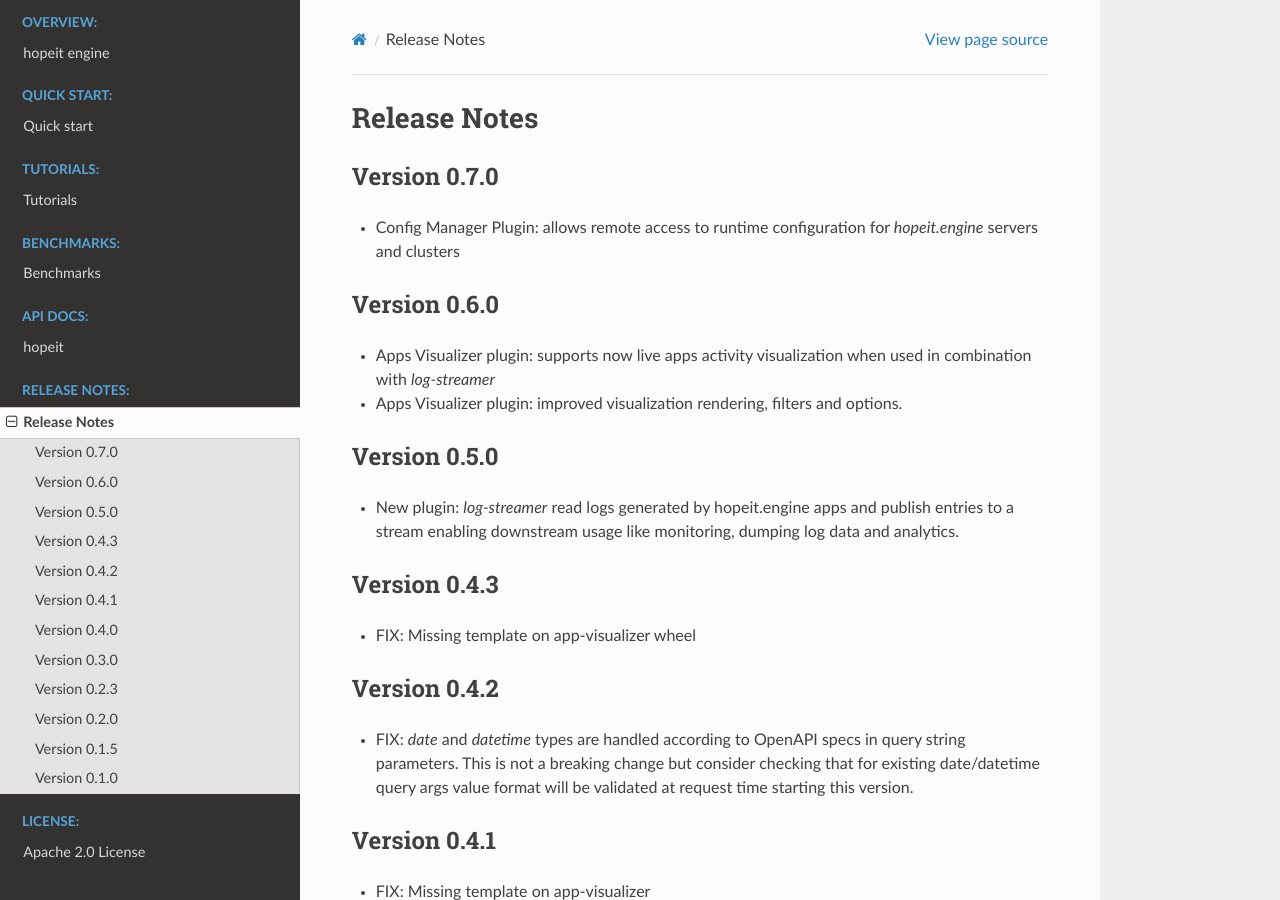
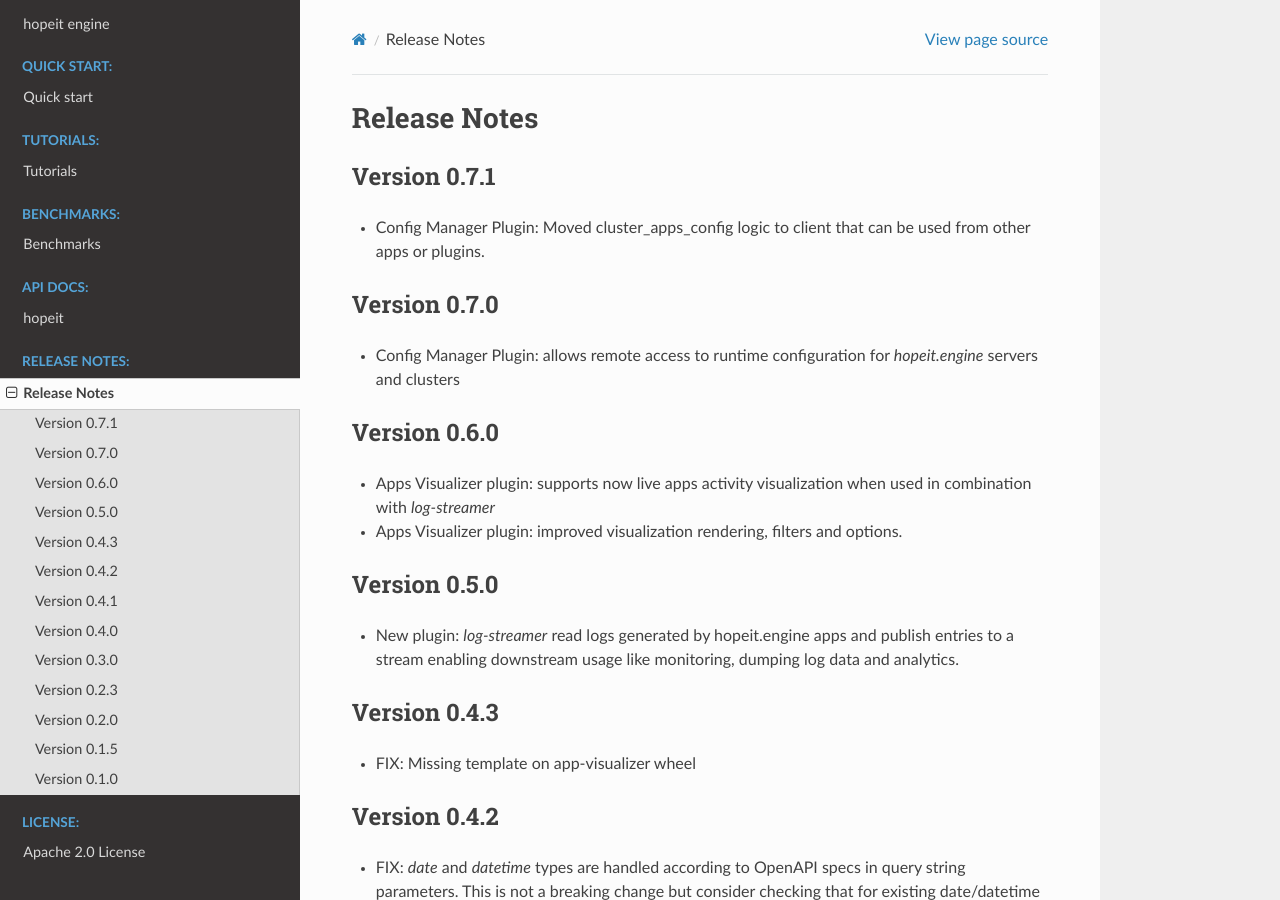
Before and after one commit to hopeit-git/hopeit.engine, a Sphinx documentation site: the page built from docs/source/release-notes.rst, in a window 1280 px wide and 900 px high. Built offline with Sphinx 7.4.7 and the Read the Docs theme 2.0.0, drawn with Linux system fonts in a browser that asks for light colours; pages that are not in the unit, such as notebooks, are missing from menus.

Commit message:
Release 0.7.1

```diff
--- a/docs/source/release-notes.rst
+++ b/docs/source/release-notes.rst
@@ -1,5 +1,10 @@
 Release Notes
 =============
+
+
+Version 0.7.1
+_____________
+- Config Manager Plugin: Moved cluster_apps_config logic to client that can be used from other apps or plugins.
 
 
 Version 0.7.0
--- a/engine/src/hopeit/server/version.py
+++ b/engine/src/hopeit/server/version.py
@@ -8,7 +8,7 @@
 import sys
 
 ENGINE_NAME = "hopeit.engine"
-ENGINE_VERSION = "0.7.0"
+ENGINE_VERSION = "0.7.1"
 
 # Major.Minor version to be used in App versions and Api endpoints for Apps/Plugins
 APPS_API_VERSION = '.'.join(ENGINE_VERSION.split('.')[0:2])
```
